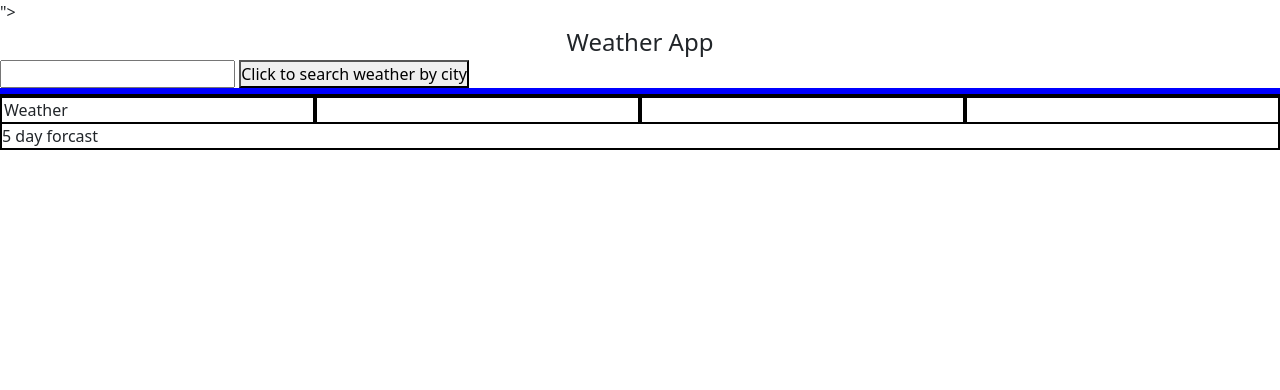
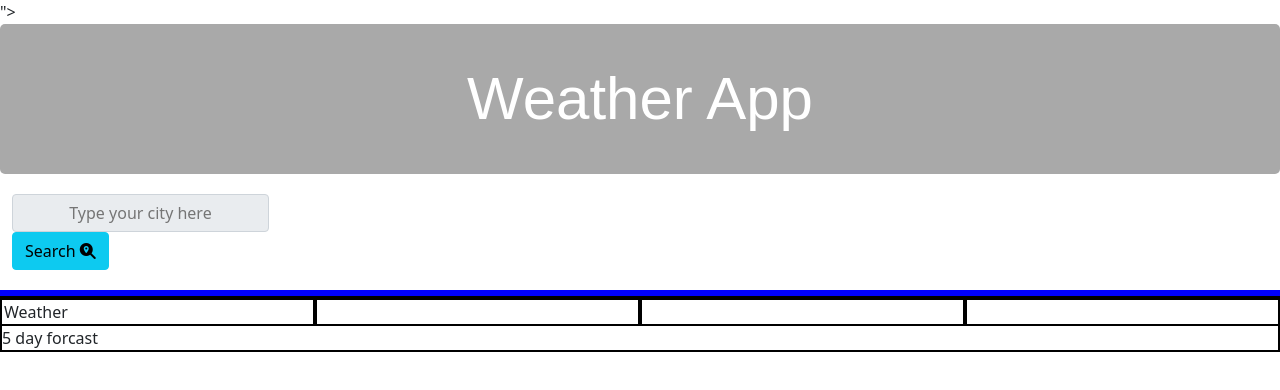
Before and after one commit to MikeCoyne/weather-app, a plain HTML site: page index.html in a window 1280 px wide. Drawn offline with nearby package versions, Linux system fonts and the light colour scheme.

Commit message:
added some styling

```diff
--- a/index.html
+++ b/index.html
@@ -6,14 +6,17 @@
     <meta name="viewport" content="width=device-width, initial-scale=1.0">
     <title>Document</title>
     <link href="https://cdn.jsdelivr.net/npm/bootstrap@5.0.1/dist/css/bootstrap.min.css" rel="stylesheet" integrity="sha384-+0n0xVW2eSR5OomGNYDnhzAbDsOXxcvSN1TPprVMTNDbiYZCxYbOOl7+AMvyTG2x" crossorigin="anonymous">">
+    <script src="https://kit.fontawesome.com/d7b8aa56f5.js" crossorigin="anonymous"></script>
     <link rel="stylesheet" href="style.css">
 </head>
 <body>
-    <header id="header">Weather App</header>
-    <aside>
-        <input type="text" id="search" value="">
-        <button onclick="getCity()">Click to search weather by city</button>
+    <header id="header" class="container-fluid">Weather App</header>
+    <aside class="container-fluid">
+        <input class="input-group-text" type="text" id="search" value="" placeholder="Type your city here">
+        <button type="button" class="btn btn-info" onclick="getCity()">Search <i class="fas fa-search-location"></i></button>
+        <ul class="list-group recent-searches">
 
+          </ul>
     </aside>
     <main>
         <section>
--- a/script.js
+++ b/script.js
@@ -44,7 +44,7 @@ function getCity() {
 				console.log(lat, lon);
 				getWeather(lat, lon);
 			}
-		});
+		}); window.localStorage.setItem('getCity', JSON.stringify(cityName))
 }
 
 //let coordinatesRequestUrl = cityCoorUrl + chosenCity + "&limit=10&appid=572c065653aeaac21616fb00b72d0121";
--- a/style.css
+++ b/style.css
@@ -6,6 +6,8 @@
    padding: 0;
 
 }
+
+
 
 .forecast {
     border: 2px solid black;
@@ -16,16 +18,27 @@
     display: flex;
     justify-content: center;
     text-align:center;
-    font-size:x-large;
+    font-size: 60px;
+    font-family: Arial;
+    color: white;
+    background-color: darkgrey;
+    border-radius: 5px;
+    padding: 30px;
 }
 
 
 #todaysWeather {
     border-style: solid;
     border-color: blue;
+
 }
 
+aside {
+    margin-top: 20px;
+    margin-bottom: 20px;
+    margin-left: 10px;
 
+}
 
 
 
```
